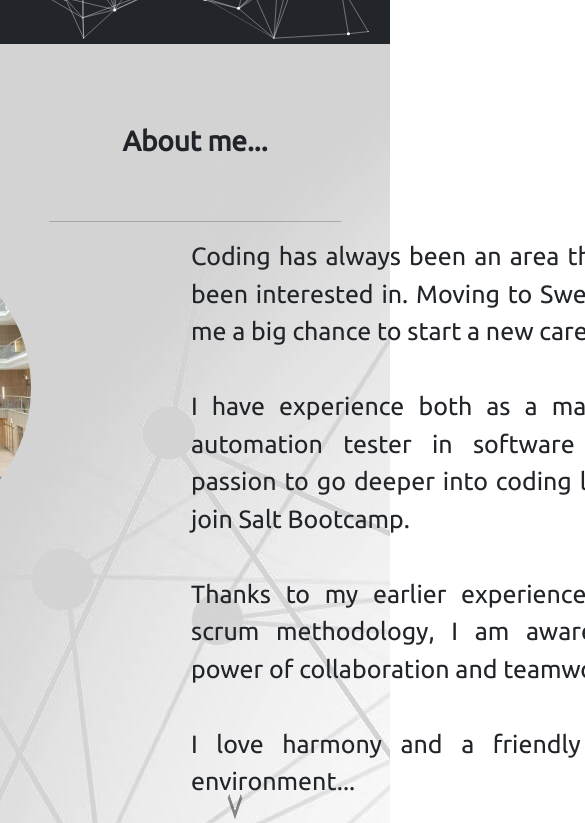
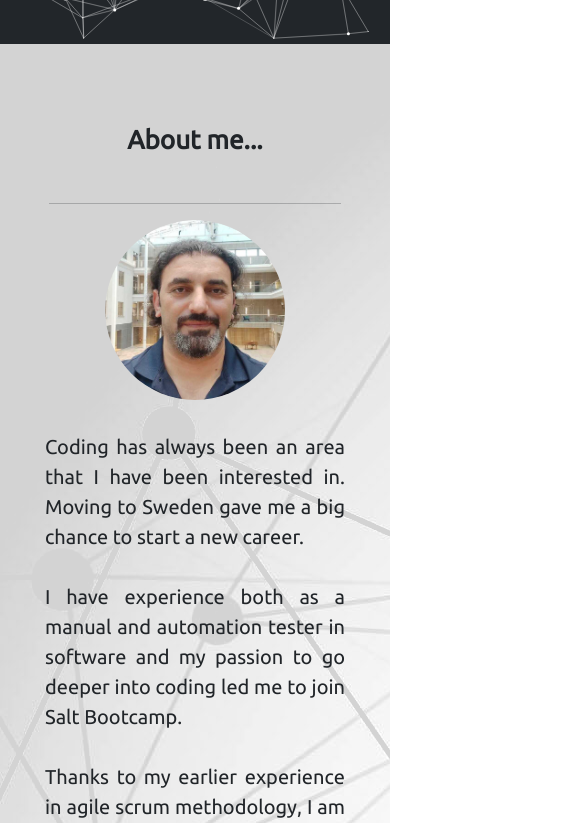
Before and after one commit to cetinarslan-it/portfolio, a React (Create React App) app: page / in a window 390 px wide. Shown: the part 800-1623 px from the top of the page, 585 px wide, since content can reach past the window. Built offline with nearby package versions, Linux system fonts and the light colour scheme.

Commit message:
refactored style

```diff
--- a/src/pages/aboutMe/aboutMe.css
+++ b/src/pages/aboutMe/aboutMe.css
@@ -111,47 +111,48 @@ hr{
 /* ----------- MEDIA QUERY --------------- */
 
 @media only screen and (max-width: 1100px) {
-  .about-container__body {
+  .about__main__container-body {
     flex-direction: column;
     align-items: center;
   }
 
-  .about-container h1 {
+  .about__main__container h1 {
     font-size: 30px;
     margin-bottom: 4rem;
   }
 
-  .about-container img {
+  .about__main__container img {
     width: 180px;
     height: 180px;
     margin-right: 2rem;
   }
 }
-.about-container__text {
+.about__main__container-text {
   min-width:300px;
 }
 
-.about-container__text p {
+.about__main__container-text p {
   font-size: 23px;
  }
 
 @media only screen and (max-width: 600px) {
-  .about-container h1 {
+  .about__main__container h1 {
     font-size: 26px;
     margin-bottom: 2rem;
   }
 
-  .about-container img {
+  .about__main__ontainer img {
     width: 150px;
     height: 150px;
   }
 
-  .about-container__text {
+  .about__main__container-text {
     max-width: 300px;
     margin: 0 1rem;
   }
 
-  .about-container__text p {
+  .about__main__container-text p {
     font-size: 20px;
    }
+
 }
--- a/src/pages/contact/contact.css
+++ b/src/pages/contact/contact.css
@@ -17,6 +17,7 @@
   margin: 0 auto;
   border-radius: 4px;
   width: 70%;
+  min-width: 400px;
   transition: all 0.1s;
   border: 1px solid #c8c5c5;
   border-radius: 10px;
@@ -57,15 +58,6 @@ input[type="submit"] {
   cursor: pointer;
 }
 
-
-@media only screen and (max-width: 600px) {
-
-  input[type="submit"] {
-    font-size: 1rem;
-    font-weight: bold;
-  }
-}
-
 textarea{
   margin-bottom: 1.5rem;
   padding: 1rem;
@@ -76,3 +68,18 @@ textarea{
   box-sizing: border-box;
   width:100%;
 }
+
+@media only screen and (max-width: 600px) {
+
+  .contact__main__container {
+    padding-bottom: 2rem;
+  }
+  .form-container{
+    padding: 1rem;
+    width: 90%;
+  }
+  input[type="submit"] {
+    font-size: 1rem;
+    font-weight: bold;
+  }
+}
--- a/src/pages/footer/footer.css
+++ b/src/pages/footer/footer.css
@@ -32,7 +32,7 @@
 
 @media only screen and (max-width: 600px) {
   .footer_container {
-    font-size:smaller;
+    font-size: 0.7rem;
   }
   .footer__data__links {
     flex-direction: column;
@@ -69,6 +69,7 @@
 
   .addPadding {
     display: flex;
+    font-size: 0.5rem;
     flex-direction: row;
     justify-content: space-around;
     margin-bottom: 1rem;
```
